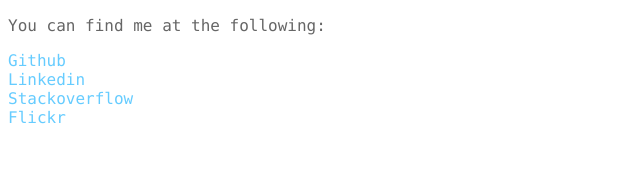
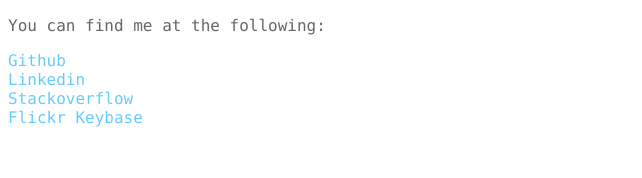
Before and after one commit to adamcheasley/adamcheasley.github.io, a Jekyll site: the page built from networks.md, in a window 1280 px wide. Shown: the part 122-300 px from the top of the page, without its empty margins (0-642 px from the left). Built offline with Jekyll 4.4.1, drawn with Linux system fonts in a browser that asks for light colours.

Commit message:
add keybase

```diff
--- a/networks.md
+++ b/networks.md
@@ -11,3 +11,4 @@ You can find me at the following:
 [Linkedin](http://www.linkedin.com/in/adamcheasley)
 [Stackoverflow](http://stackoverflow.com/users/2964442/adamfc)
 [Flickr](http://www.flickr.com/photos/someplacenice/)
+[Keybase](https://keybase.io/adamfc)
```
